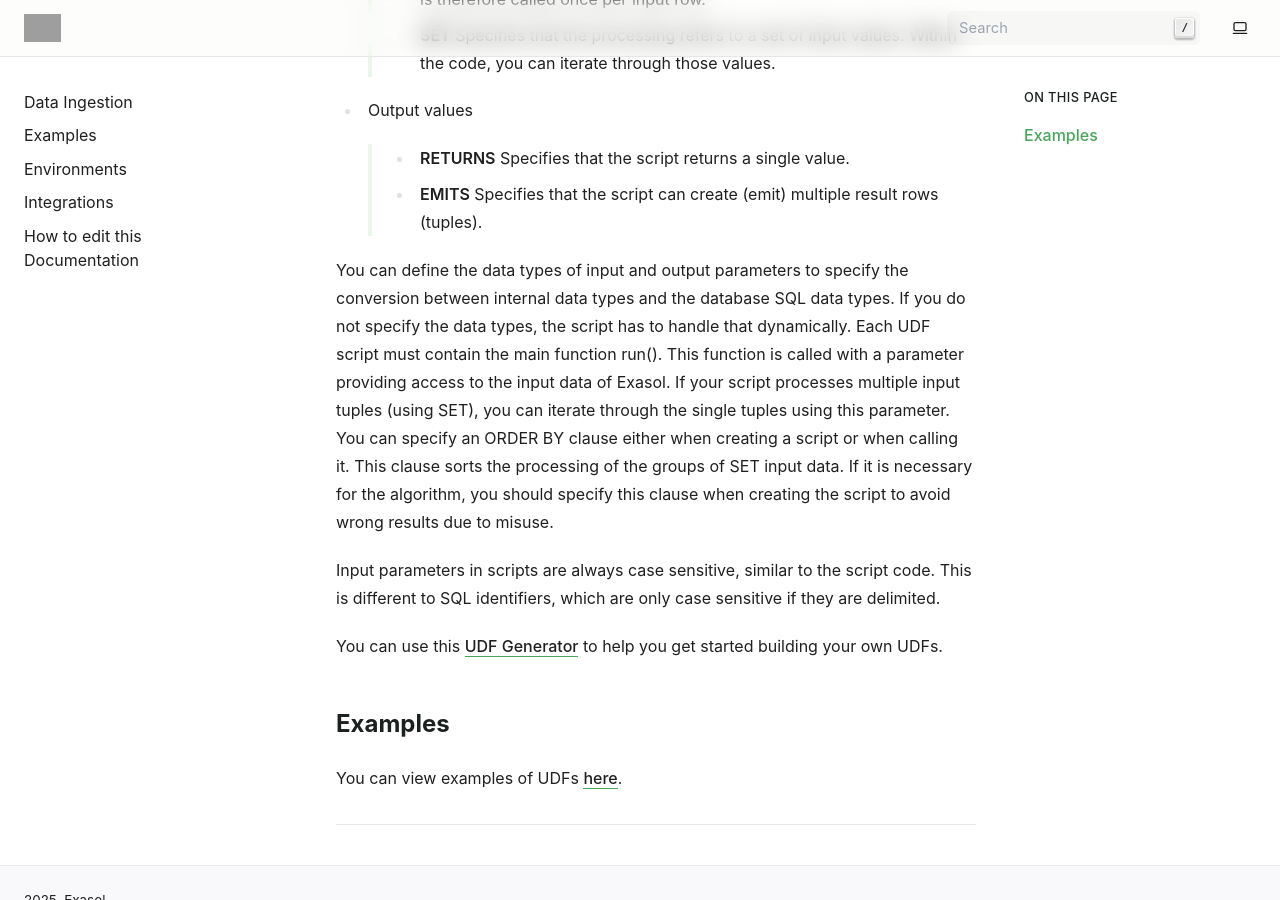
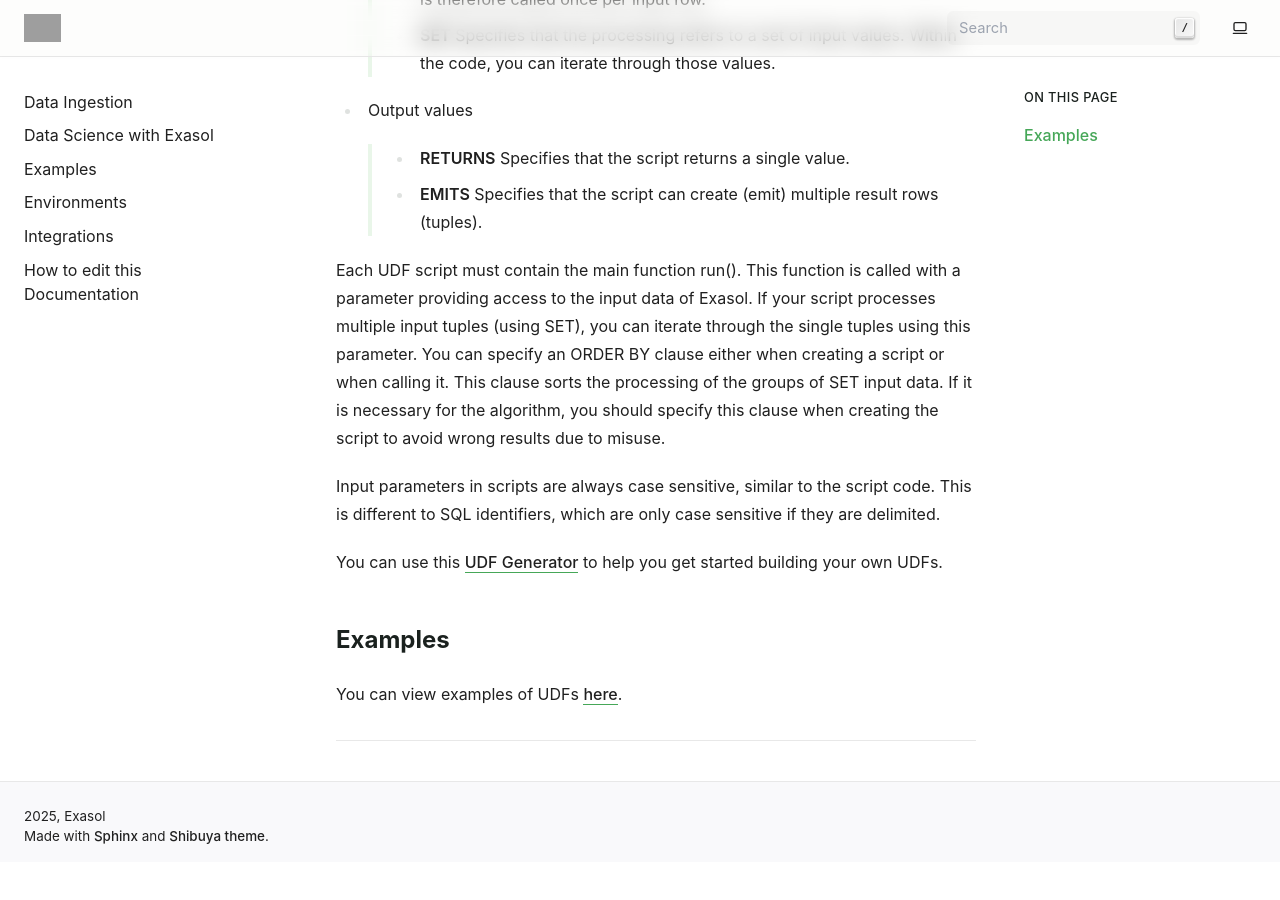
Before and after one commit to exasol/developer-documentation, a Sphinx documentation site: the page built from doc/distributed_python/usage.rst, in a window 1280 px wide and 900 px high, scrolled down 487 px. Built offline with Sphinx 7.4.7, drawn with Linux system fonts in a browser that asks for light colours; pages that are not in the unit, such as notebooks, are missing from menus; after the commit the page ends 1349 px from its top, so only the background shows below that; grey boxes are pictures that could not be loaded.

Commit message:
added data science page and videos

```diff
--- a/doc/distributed_python/usage.rst
+++ b/doc/distributed_python/usage.rst
@@ -19,7 +19,6 @@
 
     - **EMITS** Specifies that the script can create (emit) multiple result rows (tuples).
 
-You can define the data types of input and output parameters to specify the conversion between internal data types and the database SQL data types. If you do not specify the data types, the script has to handle that dynamically.
 Each UDF script must contain the main function run(). This function is called with a parameter providing access to the input data of Exasol. If your script processes multiple input tuples (using SET), you can iterate through the single tuples using this parameter.
 You can specify an ORDER BY clause either when creating a script or when calling it. This clause sorts the processing of the groups of SET input data. If it is necessary for the algorithm, you should specify this clause when creating the script to avoid wrong results due to misuse.
 
--- a/doc/index.rst
+++ b/doc/index.rst
@@ -10,6 +10,7 @@
    getting_started
    data_ingestion
    distributed_python/index.rst
+   data_science
    examples
    environments
    integrations
--- a/doc/integrations.rst
+++ b/doc/integrations.rst
@@ -59,3 +59,5 @@
 ----
 
 Please refer to the `IBIS documentation <https://ibis-project.org/backends/exasol>`_.
+
+You can also watch `this video <https://www.youtube.com/watch?v=0YaQo3o5ePI&t=2s>`_ for a step by step walk through of using Ibis with Exasol via AI Lab.
```
Also changed, not shown: doc/data_science.rst (added, +15 -0 lines).
